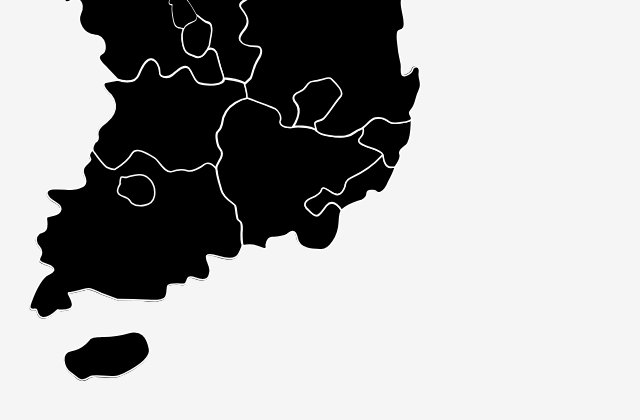
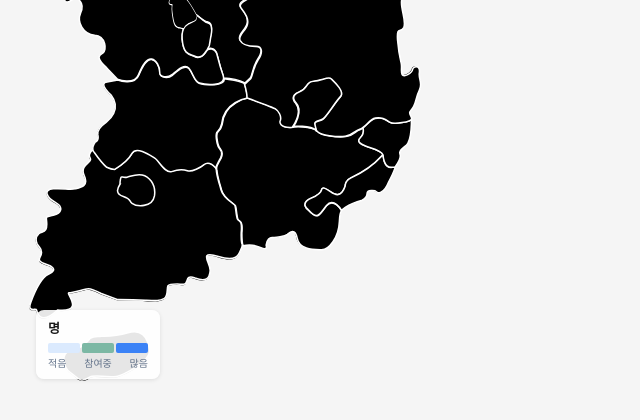
Before and after one commit to ceo-technocrats/pai-crm, a Flask app: template templates/pipeline_map.html in a window 1280 px wide. Shown: the part 328-748 px from the top of the page, without its empty margins (0-640 px from the left). Run offline with Flask 3, Linux system fonts and the light colour scheme; the template is opened without the code that fills it, so the values that code supplies are empty; some libraries are stand-ins or nearby versions.

Commit message:
add color legend overlay on map

```diff
--- a/templates/pipeline_map.html
+++ b/templates/pipeline_map.html
@@ -10,6 +10,19 @@
   <div class="map-container" id="map-container">
     <object data="{{ url_for('static', filename='korea-map.svg') }}" type="image/svg+xml" id="korea-svg" style="width:100%;max-width:400px"></object>
     <div id="map-tooltip" class="map-tooltip" style="display:none"></div>
+    <div class="map-legend">
+      <div class="legend-title">{{ data.total }}명</div>
+      <div class="legend-bar">
+        <span class="legend-low"></span>
+        <span class="legend-mid"></span>
+        <span class="legend-high"></span>
+      </div>
+      <div class="legend-labels">
+        <span>적음</span>
+        <span>참여중</span>
+        <span>많음</span>
+      </div>
+    </div>
   </div>
 
   <div class="map-sidebar">
@@ -55,6 +68,19 @@
 .table-sm th, .table-sm td { padding: 4px 6px; }
 .region-summary-row:hover { background: #f0f9ff; }
 .region-summary-row.active { background: #dbeafe; }
+
+.map-legend {
+  position: absolute; bottom: 12px; left: 12px;
+  background: rgba(255,255,255,0.9); border-radius: 8px;
+  padding: 8px 12px; font-size: 11px; box-shadow: 0 1px 4px rgba(0,0,0,0.1);
+}
+.legend-title { font-weight: 700; font-size: 13px; margin-bottom: 4px; }
+.legend-bar { display: flex; gap: 2px; margin-bottom: 2px; }
+.legend-bar span { width: 32px; height: 10px; border-radius: 2px; }
+.legend-low { background: #dbeafe; }
+.legend-mid { background: #7cb8a4; }
+.legend-high { background: #3b82f6; }
+.legend-labels { display: flex; justify-content: space-between; color: #64748b; font-size: 10px; }
 
 @media (max-width: 768px) {
   .map-layout { flex-direction: column; }
```
